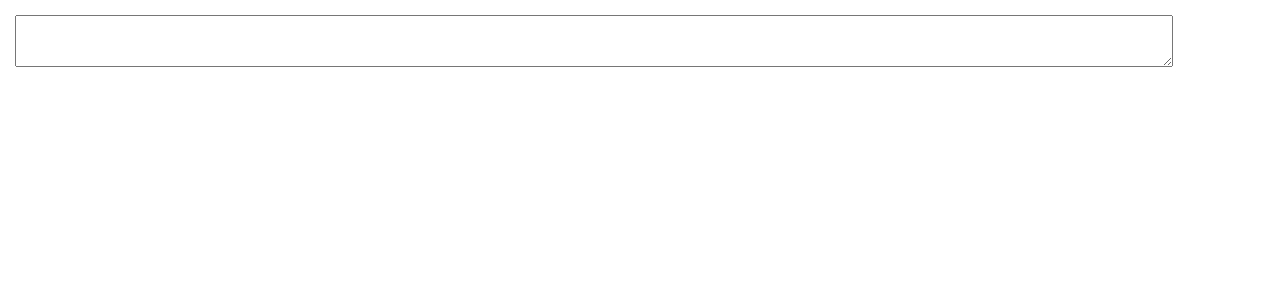
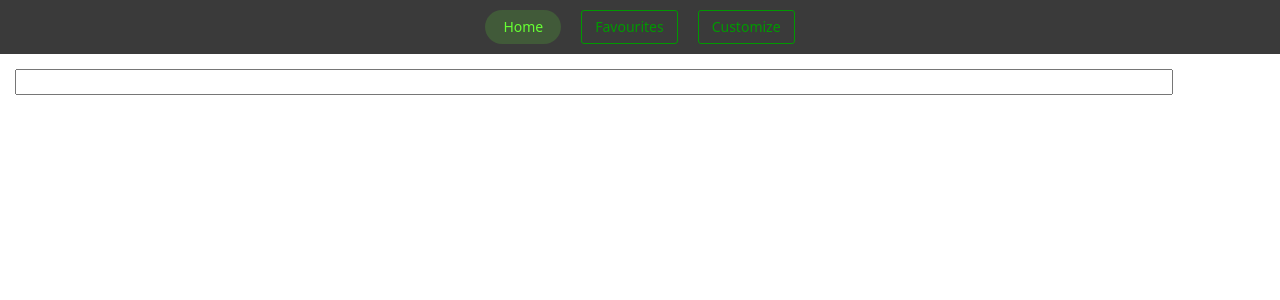
Before and after one commit to frankliu197/mli-ts, a Vue app: page / in a window 1280 px wide. Shown: the top 300 px of the page. Built offline with nearby package versions, Linux system fonts and the light colour scheme.

Commit message:
lowering dropdown box and creating a sample header

```diff
--- /dev/null
+++ b/src/components/Header.vue
@@ -0,0 +1,25 @@
+<template lang="">
+<div class="nav">
+    <n-button class="nav-btn" color="#66ff33" strong secondary round type="info">Home</n-button>
+    <n-button class="nav-btn" color="#009900" ghost>Favourites</n-button>
+    <n-button class="nav-btn" color="#009900" ghost>Customize</n-button>
+</div>
+</template>
+<script lang="ts">
+import { defineComponent } from 'vue'
+
+export default defineComponent({
+    name:'Header'
+})
+</script>
+<style lang="scss">
+.nav {
+    background-color: rgb(58, 58, 58);
+    overflow: hidden;
+    text-align: center;
+    padding: 10px;
+}
+.nav-btn {
+    margin: 0 10px 0 10px;
+}
+</style>
--- a/src/components/InputBox.vue
+++ b/src/components/InputBox.vue
@@ -1,7 +1,6 @@
 <template lang='pug'>
 
-textarea(ref="textarea" @keyup.page-down="insertSuggestDropdown")
-
+textarea(style = "resize: none;" ref="textarea" @keyup.page-down="insertSuggestDropdown")
 n-dropdown
   .absolute-dropdown(v-show="showDropdown" :style="coords") adfsd
 </template>
@@ -34,6 +33,7 @@ export default defineComponent({
       fontsize.width = textarea.clientWidth + 1
       fontsize.height = textarea.clientHeight + 1
       let {x, y} = textarea.getBoundingClientRect()
+      y += textarea.scrollHeight;
       const offset = textarea.selectionStart * 12 ?? 0
       this.coords = {left: `calc(${x}px + ${offset}px)`, top: y + "px", width: MIN_WIDTH + "px", height: 100 + "px"}
     }
@@ -44,6 +44,7 @@ export default defineComponent({
 <style lang='scss' scoped>
 textarea {
   width: 90%;
+  height: 20px;
   margin: 15px;
   font-size: 20px;
 }
--- a/src/pages/MainPage.vue
+++ b/src/pages/MainPage.vue
@@ -1,12 +1,15 @@
 <template lang='pug'>
+Header
 InputBox
 </template>
 
-<script>
+<script lang="ts">
 import InputBox from "../components/InputBox.vue"
+import Header from "../components/Header.vue"
 export default {
   name: 'MainPage',
   components: {
+    Header,
     InputBox
   }
 }
```
